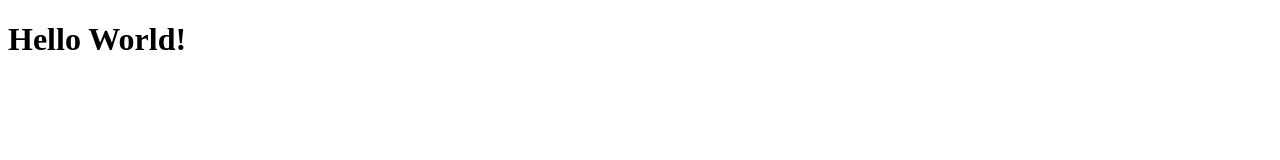
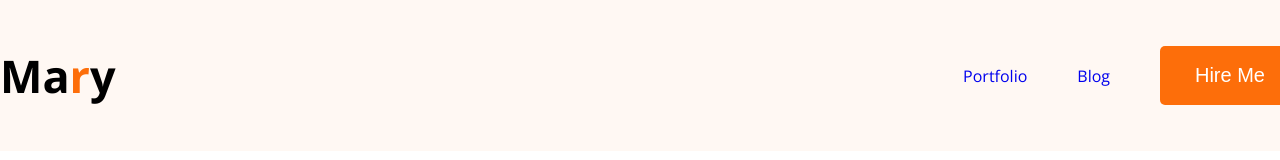
Before and after one commit to Israfil6580/Module-5, a plain HTML site: page First webdeveloper portfolio/index.html in a window 1280 px wide. Drawn offline with nearby package versions, Linux system fonts and the light colour scheme.

Commit message:
navbar complete

```diff
--- a/First webdeveloper portfolio/index.html
+++ b/First webdeveloper portfolio/index.html
@@ -1,11 +1,43 @@
 <!DOCTYPE html>
 <html lang="en">
+
 <head>
     <meta charset="UTF-8">
     <meta name="viewport" content="width=device-width, initial-scale=1.0">
-    <title>Document</title>
+    <title>This is Mary Hardy</title>
+
+    <!-- open sans font  -->
+    <link rel="preconnect" href="https://fonts.googleapis.com">
+    <link rel="preconnect" href="https://fonts.gstatic.com" crossorigin>
+    <link href="https://fonts.googleapis.com/css2?family=Open+Sans:wght@400;500;600;700&display=swap" rel="stylesheet">
+    <!-- custom style file (css) -->
+    <link rel="stylesheet" href="./styles/style.css">
 </head>
+
+
+
 <body>
-    <h1>Hello World!</h1>
+
+<header>
+    <div class="container">
+        <div class="navbar">
+            <h1 class="logo">Ma<span>r</span>y</h1>
+            <nav>
+                <ul>
+                    <li><a href="#">Portfolio</a></li>
+                    <li><a href="#">Blog</a></li>
+                </ul>
+                <button class="btn-primary">Hire Me</button>
+            </nav>
+        </div>
+    </div>
+</header>
+
+
+
 </body>
+
+
+
+
 </html>
--- a/First webdeveloper portfolio/styles/style.css
+++ b/First webdeveloper portfolio/styles/style.css
@@ -0,0 +1,58 @@
+* {
+    padding: 0;
+    margin: 0;
+    box-sizing: border-box;
+}
+body,html {
+    font-family: 'Open Sans', sans-serif;
+}
+/* all shared document */
+a {
+    text-decoration: none;
+}
+li {
+    list-style: none;
+}
+.container {
+    width: 1300px;
+    margin: auto;
+}
+.btn-primary {
+    padding: 18px 35px;
+    border: none;
+    background: #FD6E0A;
+    color: #FFFFFF;
+    font-size: 20px;
+    border-radius: 5px;
+}
+
+/* normal style */
+header {
+    background: #FFF8F3;
+}
+.navbar {
+    display: flex;
+    justify-content: space-between;
+    align-items: center;
+    padding: 45px 0;
+}
+.logo {
+    font-size: 45px;
+    font-weight: 800;
+}
+.logo > span {
+    color: #FD6E0A;
+}
+nav {
+    display: flex;
+    justify-content: center;
+    align-items: center;
+}
+nav > ul {
+    display: flex;
+}
+nav ul > li {
+    margin-right: 50px;
+}
+
+/* navbar end */
```
